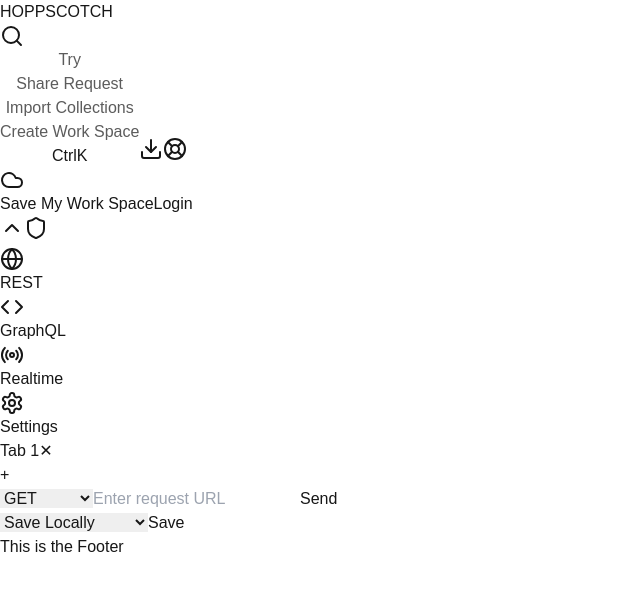
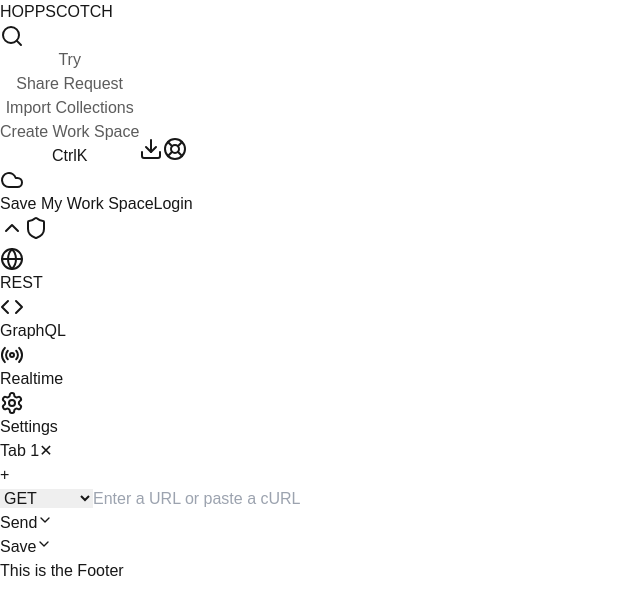
Before and after one commit to Bisrate19/hoppscotch, a Next.js app in the folder hoppscotch/: page / in a window 1280 px wide. Shown: the top 614 px of the page, without its empty margins (0-640 px from the left). Built offline with nearby package versions, Linux system fonts and the light colour scheme.

Commit message:
sens&save btn

```diff
--- a/hoppscotch/package.json
+++ b/hoppscotch/package.json
@@ -18,6 +18,7 @@
     "@types/node": "^20",
     "@types/react": "^19",
     "@types/react-dom": "^19",
+    "@types/react-icons": "^3.0.0",
     "postcss": "^8",
     "tailwindcss": "^3.4.1",
     "typescript": "^5"
--- a/hoppscotch/src/app/sidebar/rest/page.tsx
+++ b/hoppscotch/src/app/sidebar/rest/page.tsx
@@ -1,5 +1,6 @@
 "use client";
 import React, { useState } from "react";
+import { FiChevronDown } from "react-icons/fi";
 
 const TabSystem = () => {
   const [tabs, setTabs] = useState<{ id: number; title: string }[]>([
@@ -9,8 +10,10 @@
   const [selectedMethod, setSelectedMethod] = useState<string>("GET");
   const [inputText, setInputText] = useState<string>("");
   const [selectedSaveOption, setSelectedSaveOption] = useState<string>("Local");
+  const [sendOption, setSendOption] = useState<string>("Send");
+  const [showSendDropdown, setShowSendDropdown] = useState(false);
+  const [showSaveDropdown, setShowSaveDropdown] = useState(false);
 
-  // Add a new tab dynamically
   const addTab = () => {
     const newTab = {
       id: tabs.length + 1,
@@ -20,47 +23,35 @@
     setActiveTab(newTab.id);
   };
 
-  // Delete a tab
   const deleteTab = (id: number) => {
     const updatedTabs = tabs.filter((tab) => tab.id !== id);
     setTabs(updatedTabs);
-
     if (activeTab === id && updatedTabs.length > 0) {
       setActiveTab(updatedTabs[0].id);
     }
   };
 
-  // Handle HTTP method change
-  const handleMethodChange = (event: React.ChangeEvent<HTMLSelectElement>) => {
-    setSelectedMethod(event.target.value);
-  };
-
-  // Handle text input change
-  const handleInputChange = (event: React.ChangeEvent<HTMLInputElement>) => {
-    setInputText(event.target.value);
-  };
-
-  // Handle save option change
-  const handleSaveOptionChange = (
-    event: React.ChangeEvent<HTMLSelectElement>
-  ) => {
-    setSelectedSaveOption(event.target.value);
-  };
-
-  // Handle send button click
-  const handleSend = () => {
-    console.log("Selected Method:", selectedMethod);
-    console.log("Input Text:", inputText);
-  };
-
-  // Handle save button click
-  const handleSave = () => {
-    console.log("Save Option:", selectedSaveOption);
+  const handleSendAction = () => {
+    switch (sendOption) {
+      case "Send":
+        console.log("Sending request with:", selectedMethod, inputText);
+        break;
+      case "Import":
+        console.log("Importing data...");
+        break;
+      case "Show":
+        console.log("Showing request history...");
+        break;
+      case "Clear":
+        console.log("Clearing request history...");
+        break;
+      default:
+        console.log("Invalid action");
+    }
   };
 
   return (
     <div className="ml-20 -mt-72 mr-96">
-      {/* Tab Section */}
       <div className="bg-red-100 p-4 rounded-lg shadow-md">
         <div className="flex space-x-2">
           {tabs.map((tab) => (
@@ -85,7 +76,6 @@
               </button>
             </div>
           ))}
-          {/* Add New Tab Button */}
           <button
             onClick={addTab}
             className="ml-2 mr-10 px-4 py-2 text-black hover:text-gray-700"
@@ -95,13 +85,11 @@
         </div>
       </div>
 
-      {/* Dropdown + Input + Send + Save Button */}
-      <div className="flex items-center space-x-4 pl-4 pr-4 py-2 mt-2 w-fit rounded-lg ml-0 mr-auto">
-        {/* HTTP Method Dropdown */}
+      <div className="pl-4 pr-4 py-2 mt-1 w-fit ml-0 mr-auto flex space-x-2 items-center">
         <select
           id="http-method"
           value={selectedMethod}
-          onChange={handleMethodChange}
+          onChange={(e) => setSelectedMethod(e.target.value)}
           className="border rounded p-2 bg-white shadow-sm"
         >
           <option value="GET">GET</option>
@@ -112,41 +100,74 @@
           <option value="TRACE">TRACE</option>
         </select>
 
-        {/* Input Field */}
         <input
           type="text"
           value={inputText}
-          onChange={handleInputChange}
-          placeholder="Enter request URL"
-          className="border rounded p-2 w-72 bg-white shadow-sm"
+          onChange={(e) => setInputText(e.target.value)}
+          placeholder="Enter a URL or paste a cURL command"
+          className="p-1 w-96 bg-white shadow-sm border rounded"
         />
 
-        {/* Send Button */}
-        <button
-          onClick={handleSend}
-          className="px-4 py-2 bg-blue-500 text-white rounded hover:bg-blue-600 shadow-md"
-        >
-          Send
-        </button>
+        <div className="relative flex items-center">
+          <button
+            onClick={handleSendAction}
+            className="px-4 py-2 bg-blue-500 text-white rounded hover:bg-blue-600 shadow-md"
+          >
+            Send
+          </button>
+          <button
+            onClick={() => setShowSendDropdown(!showSendDropdown)}
+            className="ml-1 p-2 bg-blue-500 text-white rounded hover:bg-blue-600 shadow-md"
+          >
+            <FiChevronDown />
+          </button>
+          {showSendDropdown && (
+            <div className="absolute top-10 bg-white border rounded shadow-md">
+              {["Import", "Show", "Clear"].map((option) => (
+                <div
+                  key={option}
+                  onClick={() => {
+                    setSendOption(option);
+                    setShowSendDropdown(false);
+                  }}
+                  className="px-4 py-2 hover:bg-gray-100 cursor-pointer"
+                >
+                  {option}
+                </div>
+              ))}
+            </div>
+          )}
+        </div>
 
-        {/* Save Button with Dropdown */}
-        <div className="relative">
-          <select
-            value={selectedSaveOption}
-            onChange={handleSaveOptionChange}
-            className="border rounded p-2 bg-white shadow-sm"
-          >
-            <option value="Local">Save Locally</option>
-            <option value="Cloud">Save to Cloud</option>
-            <option value="Database">Save to Database</option>
-          </select>
-
+        <div className="relative flex items-center">
           <button
-            onClick={handleSave}
-            className="ml-2 px-4 py-2 bg-green-500 text-white rounded hover:bg-green-600 shadow-md"
+            onClick={() => console.log("Save Option:", selectedSaveOption)}
+            className="px-4 py-2 bg-green-500 text-white rounded hover:bg-green-600 shadow-md"
           >
             Save
           </button>
+          <button
+            onClick={() => setShowSaveDropdown(!showSaveDropdown)}
+            className="ml-1 p-2 bg-green-500 text-white rounded hover:bg-green-600 shadow-md"
+          >
+            <FiChevronDown />
+          </button>
+          {showSaveDropdown && (
+            <div className="absolute top-10 bg-white border rounded shadow-md">
+              {["Local", "Cloud", "Database"].map((option) => (
+                <div
+                  key={option}
+                  onClick={() => {
+                    setSelectedSaveOption(option);
+                    setShowSaveDropdown(false);
+                  }}
+                  className="px-4 py-2 hover:bg-gray-100 cursor-pointer"
+                >
+                  {option}
+                </div>
+              ))}
+            </div>
+          )}
         </div>
       </div>
     </div>
```
Also changed, not shown: 1 other file (tests, documents, lock files or other folders).
